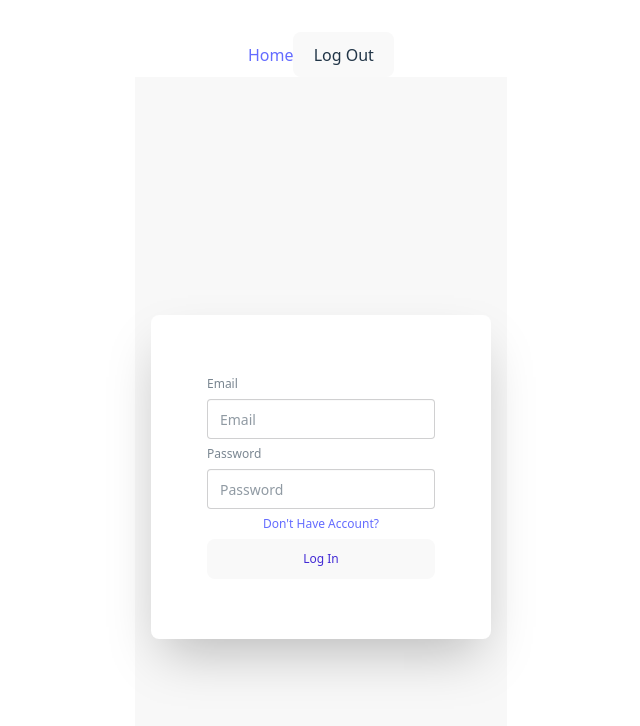
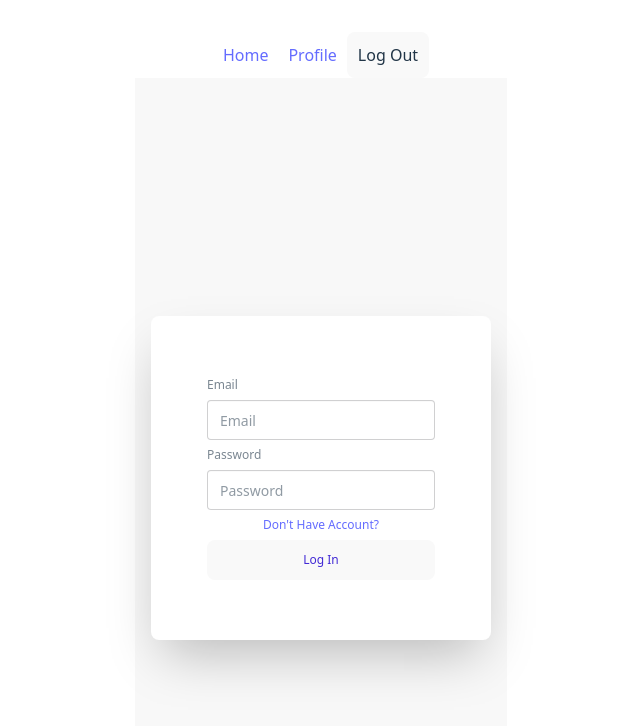
Before and after one commit to Jubayet1/auth, a React (Vite) app: page /login in a window 1280 px wide. Shown: the top 726 px of the page, without its empty margins (319-959 px from the left). Built offline with nearby package versions, Linux system fonts and the light colour scheme; no server answers; sample sign-in values are in the browser's storage.

Commit message:
private route added

```diff
--- a/src/AuthProvider/AuthProvider.jsx
+++ b/src/AuthProvider/AuthProvider.jsx
@@ -2,7 +2,9 @@ import React, { createContext, useState } from 'react';
 import auth from '../firebase.init';
 import { createUserWithEmailAndPassword, onAuthStateChanged, signInWithEmailAndPassword, signOut } from 'firebase/auth';
 
+
 export const AuthContext = createContext(null);
+
 
 const createUserWithEmail = (email, password) => {
         createUserWithEmailAndPassword(auth, email, password)
@@ -29,7 +31,6 @@ const logInUserWithEmail = (email, password) => {
   });
 }
 const logOut = () => {
-    console.log("signout")
     signOut(auth)
     .then(() => {
 }).catch((error) => {
--- a/src/Components/Home/Home.jsx
+++ b/src/Components/Home/Home.jsx
@@ -34,9 +34,9 @@ const Home = () => {
     };
   return (
     <div>
-        <button style={stylr} onClick={() => googleSignIn()}>Sign up by Google</button>
+        {/* <button style={stylr} onClick={() => googleSignIn()}>Sign up by Google</button>
         <button style={stylr}>Sign up by Facebook</button>
-        <button style={stylr}>Sign up by Microsoft</button>
+        <button style={stylr}>Sign up by Microsoft</button> */}
         <h1 className="text-3xl font-bold underline">Hello world!</h1>
     </div>
   )
--- a/src/Components/LogIn/Login.jsx
+++ b/src/Components/LogIn/Login.jsx
@@ -1,15 +1,17 @@
 import React, { useContext, useState } from 'react'
-import { NavLink } from 'react-router-dom'
+import { NavLink, useNavigate } from 'react-router-dom'
 import { AuthContext } from '../../AuthProvider/AuthProvider'
 
 const Login = () => {
+  const navigate = useNavigate();
     const [email, setEmail] = useState("");
     const [password, setPassword] = useState("");
     const {logInUserWithEmail} = useContext(AuthContext);
     const handleSubmit = (e) => {
       e.preventDefault();
-      logInUserWithEmail(email, password)
-    }
+      logInUserWithEmail(email, password);
+      navigate("/profile")
+      }
   return (
     <form onSubmit={handleSubmit}>
       <div className="hero bg-base-200 min-h-screen">
--- /dev/null
+++ b/src/Components/Navbar/Navbar.css
@@ -0,0 +1,4 @@
+.Navlink {
+    padding : "5px";
+    border : "1px solid black";
+}
--- a/src/Components/Navbar/Navbar.jsx
+++ b/src/Components/Navbar/Navbar.jsx
@@ -1,22 +1,29 @@
 import React, { useContext } from 'react'
-import { NavLink } from 'react-router-dom'
+import { NavLink, useNavigate } from 'react-router-dom'
 import { AuthContext } from '../../AuthProvider/AuthProvider'
+import './Navbar.css'
 
 const Navbar = () => {
+
+  const navigate = useNavigate();
+  const handleClick = () => {
+    logOut()
+    navigate("/")
+  }
   const {beboharkari, logOut} = useContext(AuthContext)
   if(beboharkari){
     return (
     <div>
-    <NavLink to={'/'}>Home</NavLink>
-    {console.log("fromNavbar")}
-    <button onClick={logOut}>Log Out</button>
+    <NavLink style={{padding : "10px"}} to={'/'}>Home</NavLink>
+    <NavLink style={{padding : "10px"}} to={'/profile'}>Profile</NavLink>
+    <button style={{padding : "10px"}} onClick={handleClick}>Log Out</button>
     </div> )
   }else  {
     return (
     <div>
-    <NavLink to={'/'}>Home</NavLink>
-      <NavLink to={'/signup'}>Sign Up</NavLink>
-      <NavLink to={'/login'}>Log In</NavLink>
+    <NavLink style={{padding : "10px"}} to={'/'}>Home</NavLink>
+      <NavLink style={{padding : "10px"}}  className="Navbar" to={'/signup'}>Sign Up</NavLink>
+      <NavLink style={{padding : "10px"}}  className="Navbar" to={'/login'}>Log In</NavLink>
     </div>)
   }
 }
--- /dev/null
+++ b/src/Components/PrivateRoutes/PrivateRoutes.jsx
@@ -0,0 +1,16 @@
+import React, { useContext } from 'react'
+import { AuthContext } from '../../AuthProvider/AuthProvider';
+import { Navigate } from 'react-router-dom';
+
+const PrivateRoutes = ({children}) => {
+    const {beboharkari} = useContext(AuthContext);
+if(beboharkari !== null){
+    console.log("beboharkari ache")
+    return children
+} else {
+    console.log("beboharkari nai")
+    return <Navigate to="/"></Navigate>
+}
+}
+
+export default PrivateRoutes
--- /dev/null
+++ b/src/Components/Profile/Profile.jsx
@@ -0,0 +1,13 @@
+import React, { useContext } from 'react'
+import { AuthContext } from '../../AuthProvider/AuthProvider'
+
+const Profile = () => {
+    const {beboharkari} = useContext(AuthContext);
+  return (
+    <div>
+        <h1>{beboharkari? beboharkari.email : <div>Our Mistake</div>}</h1>
+    </div>
+  )
+}
+
+export default Profile
```
Also changed, not shown: src/main.jsx (+9 -3 lines).
